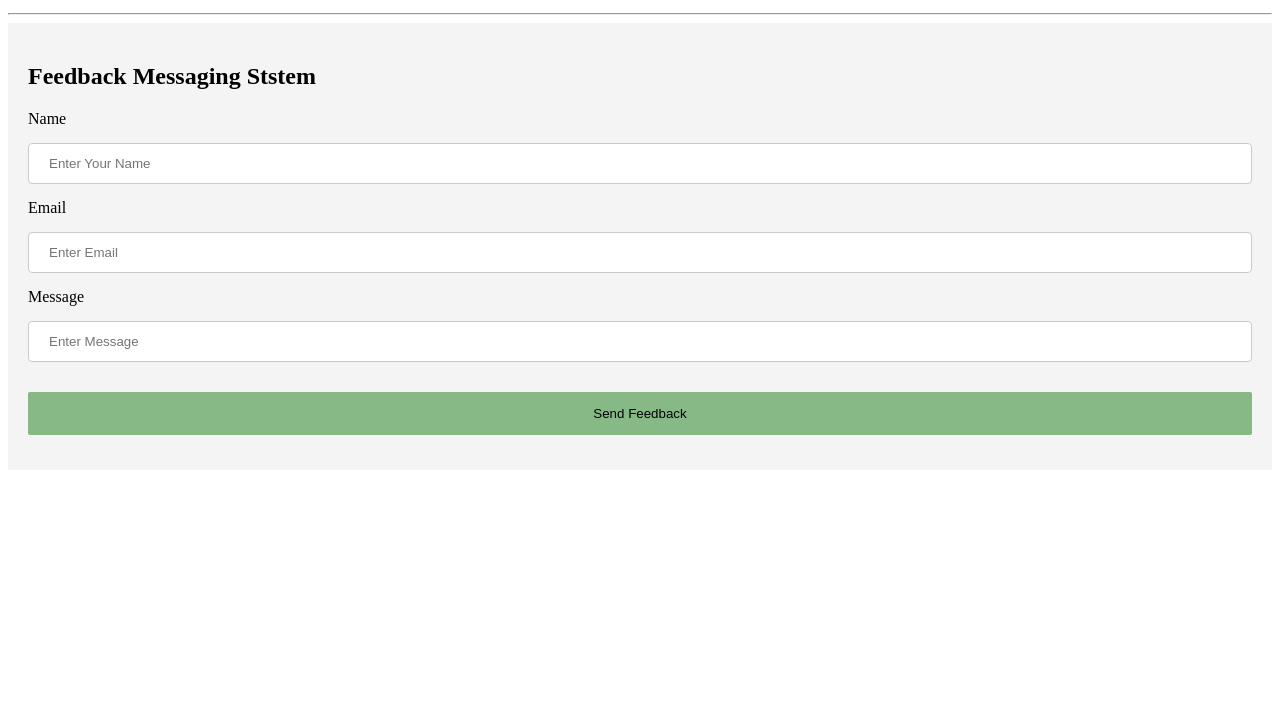
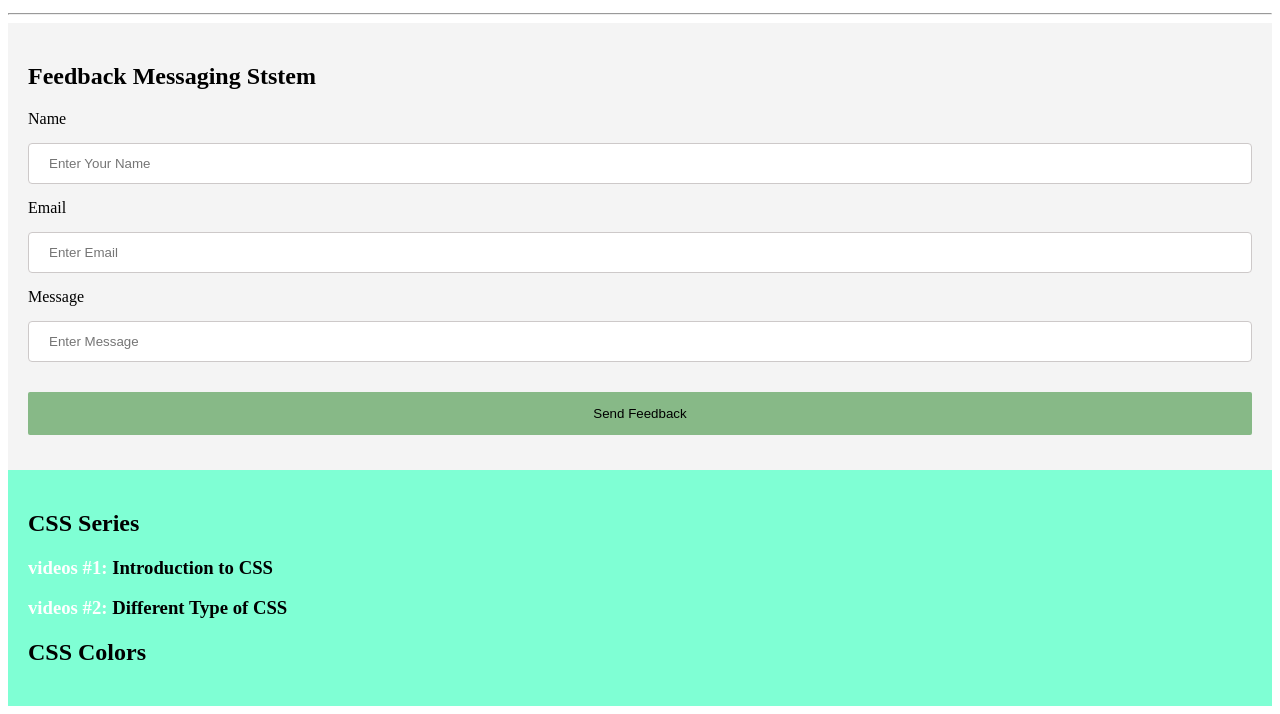
Before and after one commit to Gokulcasper/CSS-Forms-Task, a plain HTML site: page index.html in a window 1280 px wide. Shown: the part 119-833 px from the top of the page. Before the commit the page ends 800 px from the top, so only its background shows below. Drawn offline with Linux system fonts and the light colour scheme.

Commit message:
Learned CSS Counter

```diff
--- a/index.html
+++ b/index.html
@@ -35,6 +35,12 @@
 
             </form>
         </div>
+        <div class="counters">
+            <h2>CSS Series</h2>
+            <h3>Introduction to CSS</h3>
+            <h3>Different Type of CSS</h3>
+            <h2>CSS Colors</h2>
+        </div>
     </div>
 </body>
 </html>
--- a/style.css
+++ b/style.css
@@ -1,3 +1,6 @@
+body{
+    counter-reset: videos;
+}
 
 
 .formtext{
@@ -26,3 +29,14 @@ button[type=submit]{
 button[type=submit]:hover{
 background-color: rgb(67, 153, 67);
 }
+
+.counters{
+    background-color: aquamarine;
+    padding: 20px;
+}
+
+h3::before {
+    counter-increment: videos;
+    color:white;
+    content: "videos #" counter(videos) ": "
+}
```
